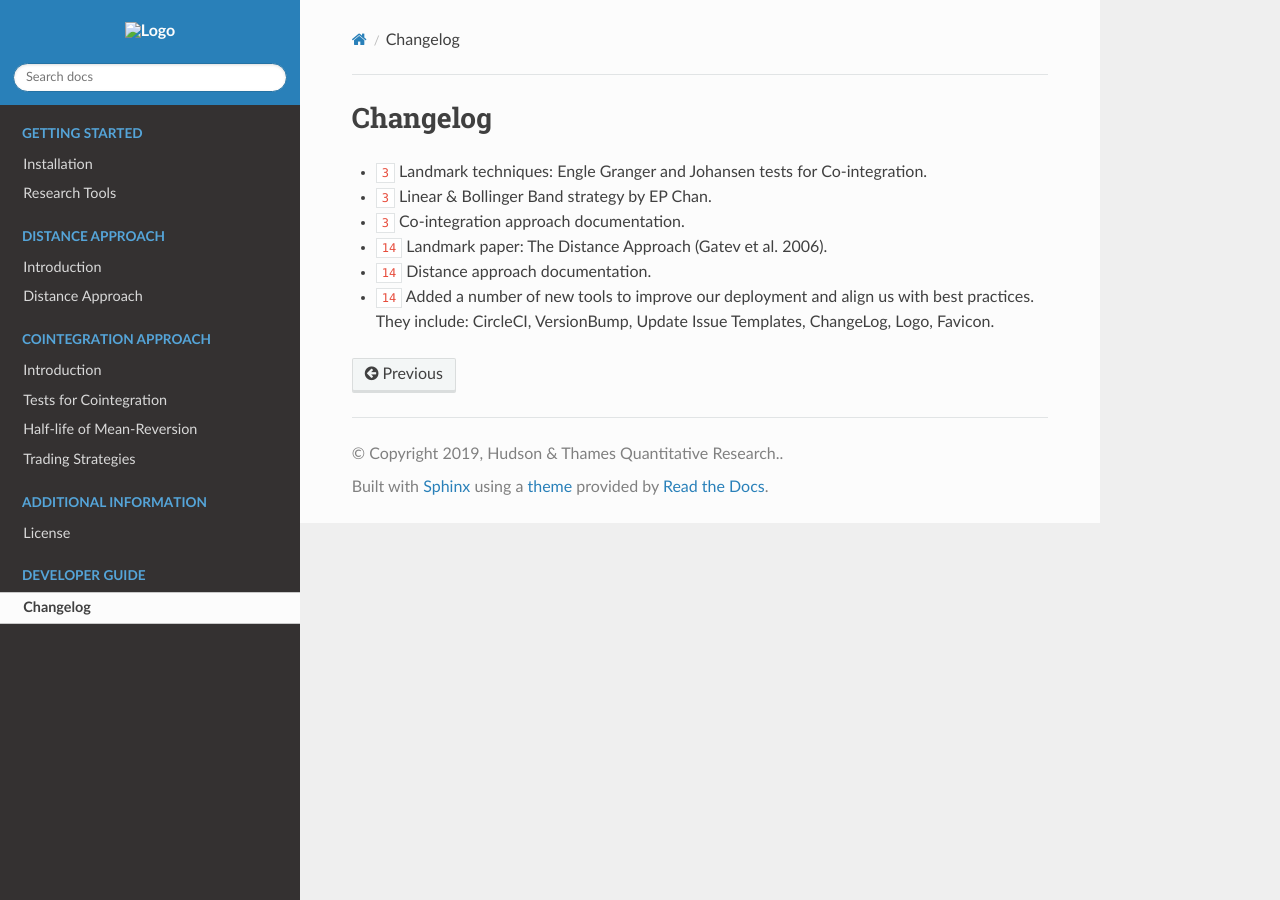
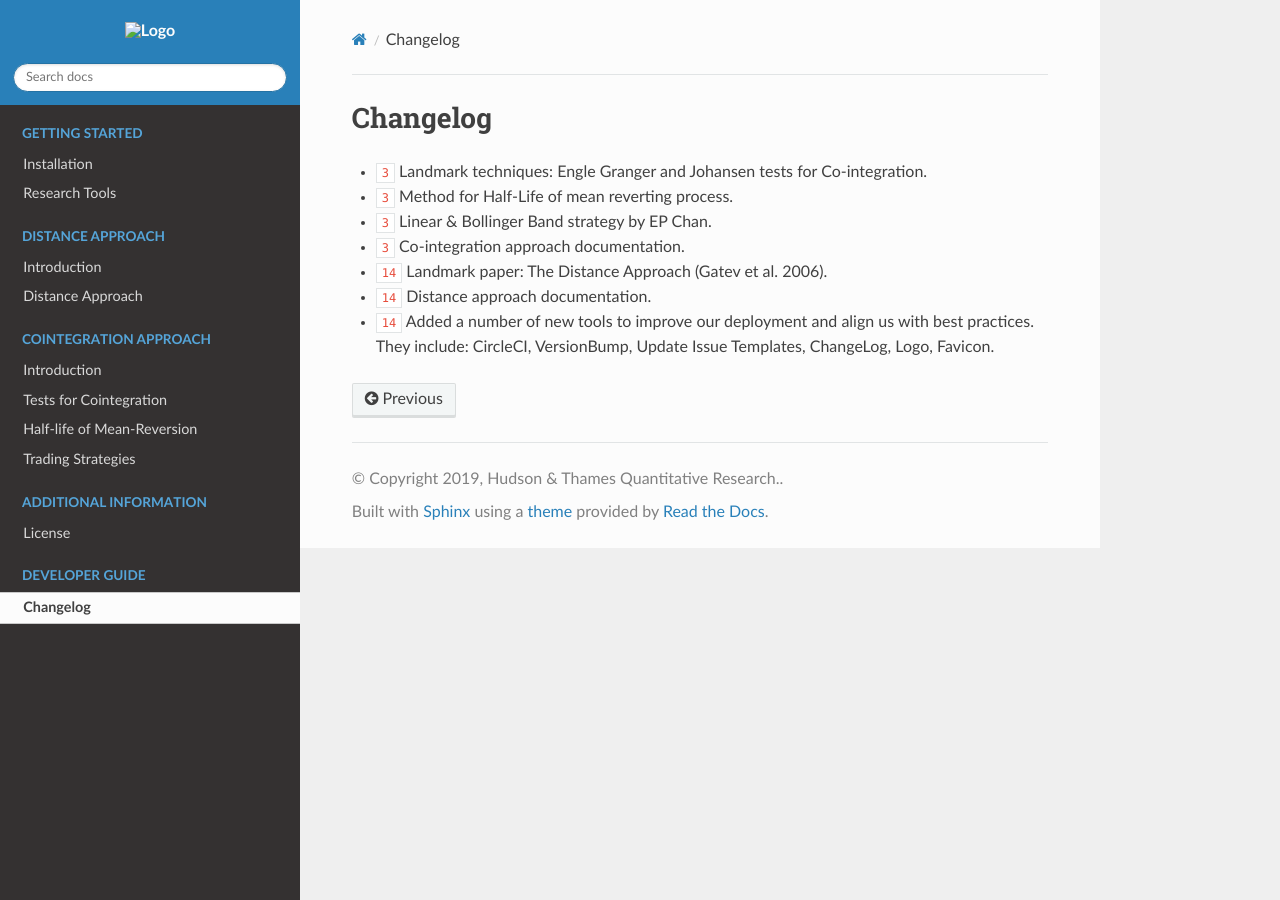
Before and after one commit to hudson-and-thames/arbitragelab, a Sphinx documentation site: the page built from docs/source/changelog.rst, in a window 1280 px wide. Built offline with Sphinx 7.4.7 and the Read the Docs theme 2.0.0, drawn with Linux system fonts in a browser that asks for light colours; cross-references to code outside the pages are shown as plain code.

Commit message:
Update changelog.

```diff
--- a/docs/source/changelog.rst
+++ b/docs/source/changelog.rst
@@ -15,6 +15,7 @@ Changelog
 
 
 * :feature:`3` Landmark techniques: Engle Granger and Johansen tests for Co-integration.
+* :feature:`3` Method for Half-Life of mean reverting process.
 * :feature:`3` Linear & Bollinger Band strategy by EP Chan.
 * :support:`3` Co-integration approach documentation.
 * :feature:`14` Landmark paper: The Distance Approach (Gatev et al. 2006).
```
